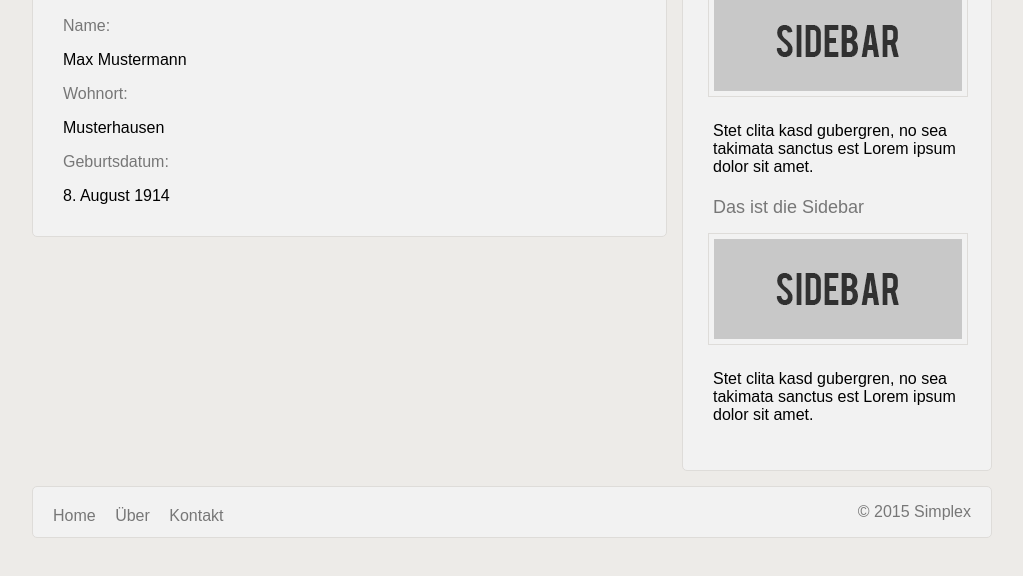
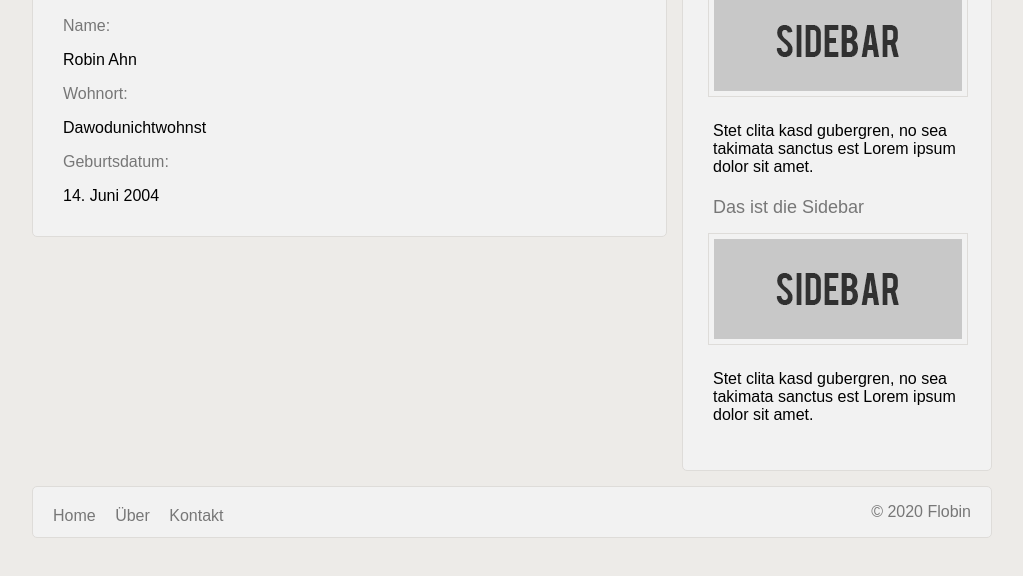
Before and after one commit to x-Flobin-x/x-flobin-x.github.io, a plain HTML site: page ueber.html in a window 1280 px wide. Shown: the part 220-796 px from the top of the page, without its empty margins (128-1151 px from the left). Drawn offline with Linux system fonts and the light colour scheme.

Commit message:
Update ueber

```diff
--- a/ueber.html
+++ b/ueber.html
@@ -5,7 +5,7 @@
 <head>
    <link rel="stylesheet" href="style.css" type="text/css">
    <link rel="icon" href="favicon.ico" type="image/x-icon">
-   <title>HTML | Über</title>
+   <title>Flobin | Über</title>
    <meta charset ="utf-8">
 </head>
 
@@ -31,11 +31,11 @@
 	    <div id="über">
 	<h1>&Uuml;ber</h1>
 	<a>Name:</a>
-	<p>Max Mustermann</p>
+	<p>Robin Ahn</p>
 	<a>Wohnort:</a>
-	<p>Musterhausen</p>
+	<p>Dawodunichtwohnst</p>
 	<a>Geburtsdatum:</a>
-	<p>8. August 1914</p>
+	<p>14. Juni 2004</p>
 
 	  </div>
 	  </section>
@@ -62,7 +62,7 @@
 			<li><a href="ueber.html">&Uuml;ber</a></li>
 			<li><a href="kontakt.html">Kontakt</a></li>
 	     </ul>
-	    <p><a href="#">&copy; 2015 Simplex</a></p>
+	    <p><a href="#">&copy; 2020 Flobin</a></p>
 	  </footer>
 
  </div>
```
